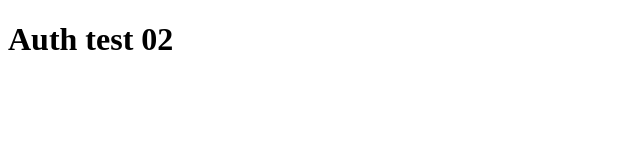
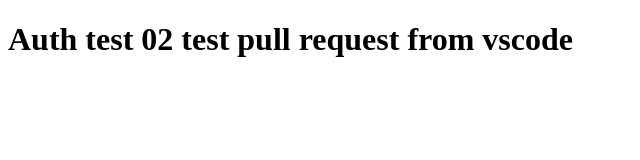
Before and after one commit to payment-managment/web-frontend, a plain HTML site: page index.html in a window 1280 px wide. Shown: the whole page, without its empty margins (0-640 px from the left). Drawn offline with Linux system fonts and the light colour scheme.

Commit message:
test pull resquest from vscode

```diff
--- a/index.html
+++ b/index.html
@@ -6,6 +6,6 @@
     <title>Document</title>
 </head>
 <body>
-    <h1>Auth test 02</h1>
+    <h1>Auth test 02 test pull request from vscode</h1>
 </body>
 </html>
```
